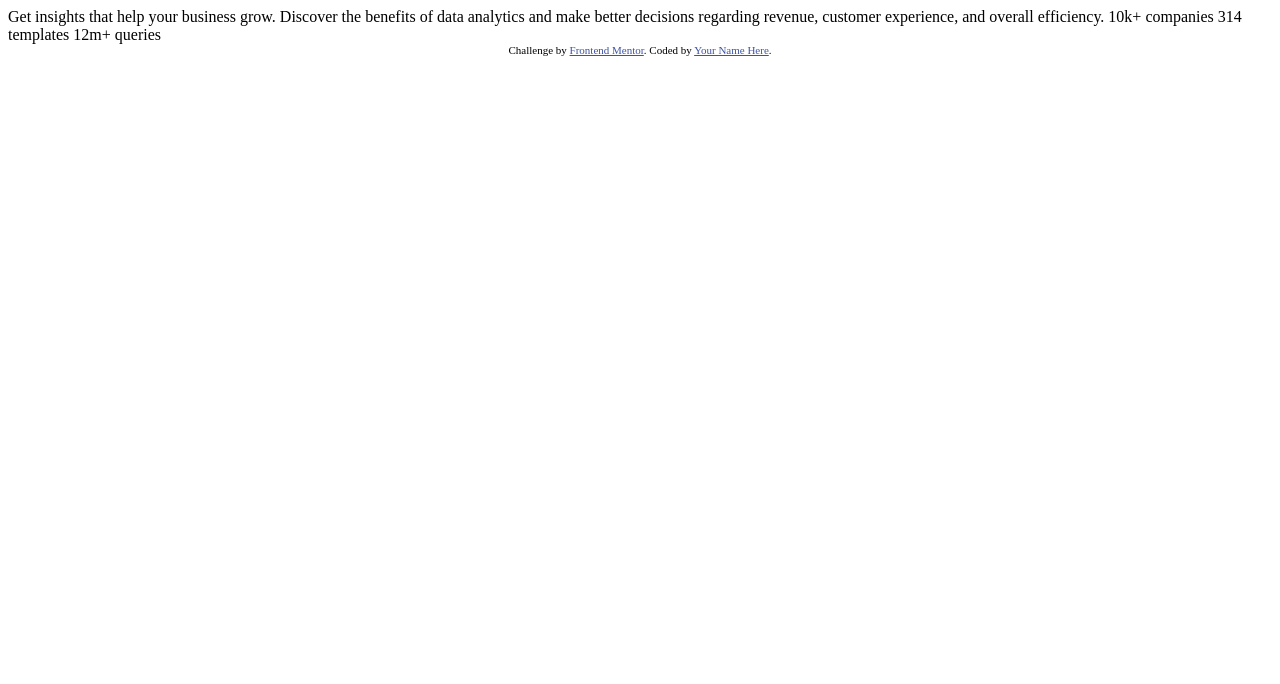
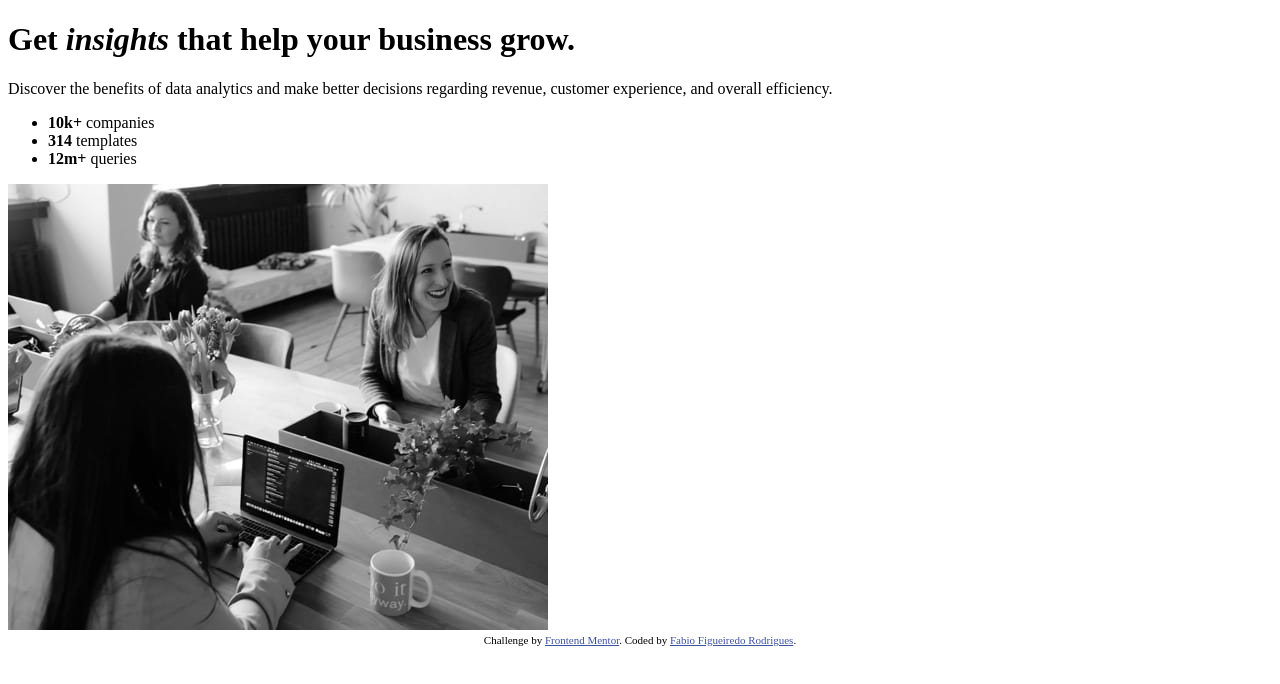
Before and after one commit to fabiofigrod/stats-preview-card-component-main, a plain HTML site: page index.html in a window 1280 px wide. Drawn offline with Linux system fonts and the light colour scheme.

Commit message:
Structured the content with HTML

```diff
--- a/index.html
+++ b/index.html
@@ -1,33 +1,61 @@
 <!DOCTYPE html>
 <html lang="en">
   <head>
-  <meta charset="UTF-8">
-  <meta name="viewport" content="width=device-width, initial-scale=1.0"> <!-- displays site properly based on user's device -->
+    <meta charset="UTF-8" />
+    <meta name="viewport" content="width=device-width, initial-scale=1.0" />
+    <!-- displays site properly based on user's device -->
 
-  <link rel="icon" type="image/png" sizes="32x32" href="./images/favicon-32x32.png">
+    <link
+      rel="icon"
+      type="image/png"
+      sizes="32x32"
+      href="./images/favicon-32x32.png"
+    />
 
     <title>Frontend Mentor | Stats preview card component</title>
 
     <!-- Feel free to remove these styles or customise in your own stylesheet 👍 -->
     <style>
-    .attribution { font-size: 11px; text-align: center; }
-    .attribution a { color: hsl(228, 45%, 44%); }
+      .attribution {
+        font-size: 11px;
+        text-align: center;
+      }
+      .attribution a {
+        color: hsl(228, 45%, 44%);
+      }
     </style>
   </head>
   <body>
+    <main>
+      <div>
+        <h1>Get <em>insights</em> that help your business grow.</h1>
 
-  Get insights that help your business grow.
+        <p>
+          Discover the benefits of data analytics and make better decisions
+          regarding revenue, customer experience, and overall efficiency.
+        </p>
 
-  Discover the benefits of data analytics and make better decisions regarding revenue, customer
-  experience, and overall efficiency.
+        <ul>
+          <li><b>10k+</b> companies</li>
+          <li><b>314</b> templates</li>
+          <li><b>12m+</b> queries</li>
+        </ul>
+      </div>
 
-  10k+ companies
-  314 templates
-  12m+ queries
+      <img
+        src="./images/image-header-desktop.jpg"
+        alt="Three girls working in a clean an modern office."
+      />
+    </main>
 
     <div class="attribution">
-    Challenge by <a href="https://www.frontendmentor.io?ref=challenge" target="_blank">Frontend Mentor</a>.
-    Coded by <a href="#">Your Name Here</a>.
+      Challenge by
+      <a href="https://www.frontendmentor.io?ref=challenge" target="_blank"
+        >Frontend Mentor</a
+      >. Coded by
+      <a href="https://www.linkedin.com/in/fabiofigrod/" target="_blank"
+        >Fabio Figueiredo Rodrigues</a
+      >.
     </div>
   </body>
 </html>
```
Lines whose indentation alone changed are shown as unchanged.
